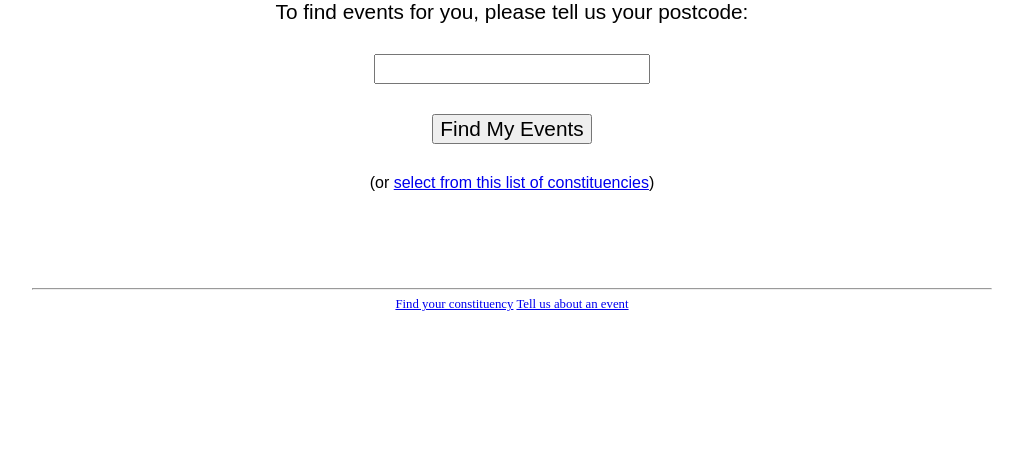
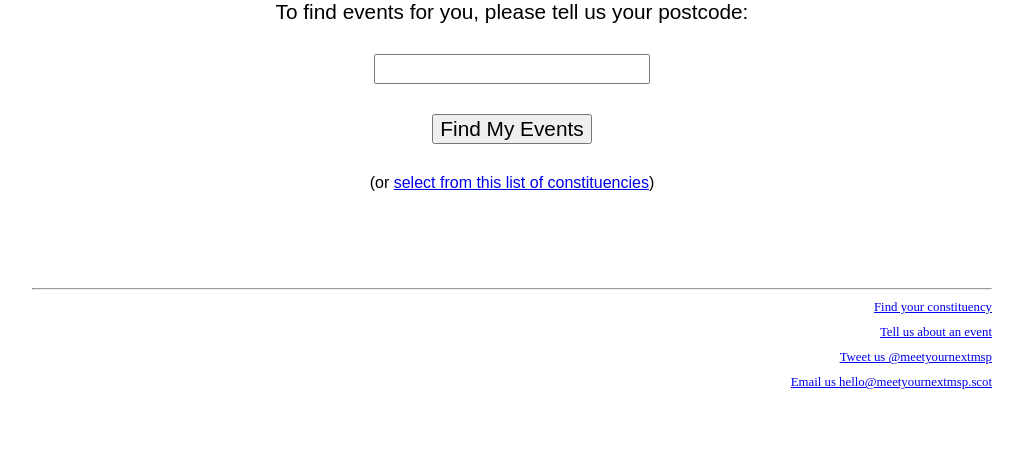
Before and after one commit to meetyournextmsp/website, a Flask app: page / in a window 1280 px wide. Shown: the part 272-721 px from the top of the page, without its empty margins (128-1151 px from the left). Run offline with Flask 2, Linux system fonts and the light colour scheme.

Commit message:
footer links

```diff
--- a/meetyournextmsp/static/style.css
+++ b/meetyournextmsp/static/style.css
@@ -20,9 +20,13 @@ html, body {
 }
 
 .footer {
-    text-align: center;
+    text-align: right;
     padding: 50px 0;
     font-size: 80%;
+}
+
+.footer .footer-link {
+    margin: 10px 0;
 }
 
 h1, h2, h3, h4 {
--- a/meetyournextmsp/templates/base.html
+++ b/meetyournextmsp/templates/base.html
@@ -21,8 +21,10 @@
         <div class="footer">
             <div class="contentColumn">
                 <hr>
-                <a href="/constituencies">Find your constituency</a>
-                <a href="/contribute">Tell us about an event</a>
+                <div class="footer-link"><a href="/constituencies">Find your constituency</a></div>
+                <div class="footer-link"><a href="/contribute">Tell us about an event</a></div>
+                <div class="footer-link"><a href="https://twitter.com/meetyournextmsp">Tweet us @meetyournextmsp</a></div>
+                <div class="footer-link"><a href="mailto:hello@meetyournextmsp.scot">Email us hello@meetyournextmsp.scot</a></div>
             </div>
         </div>
         {% block javascripts %}{% endblock %}
```
